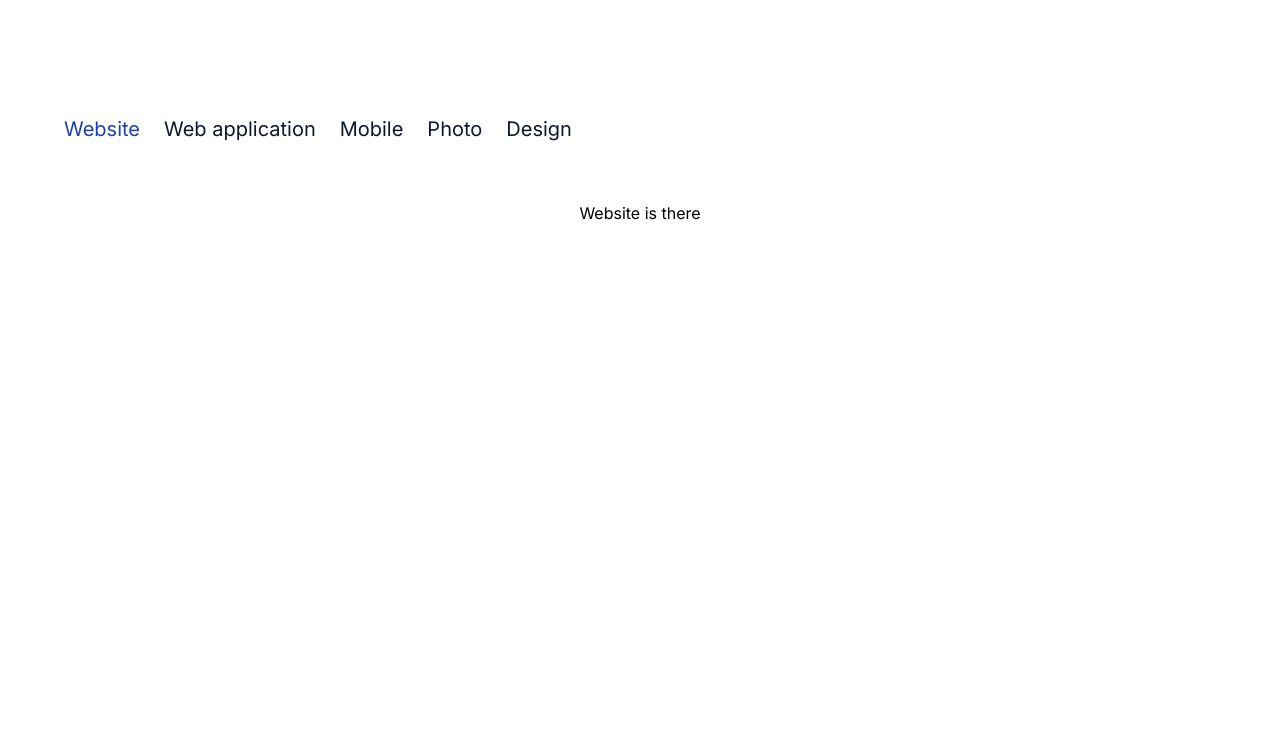
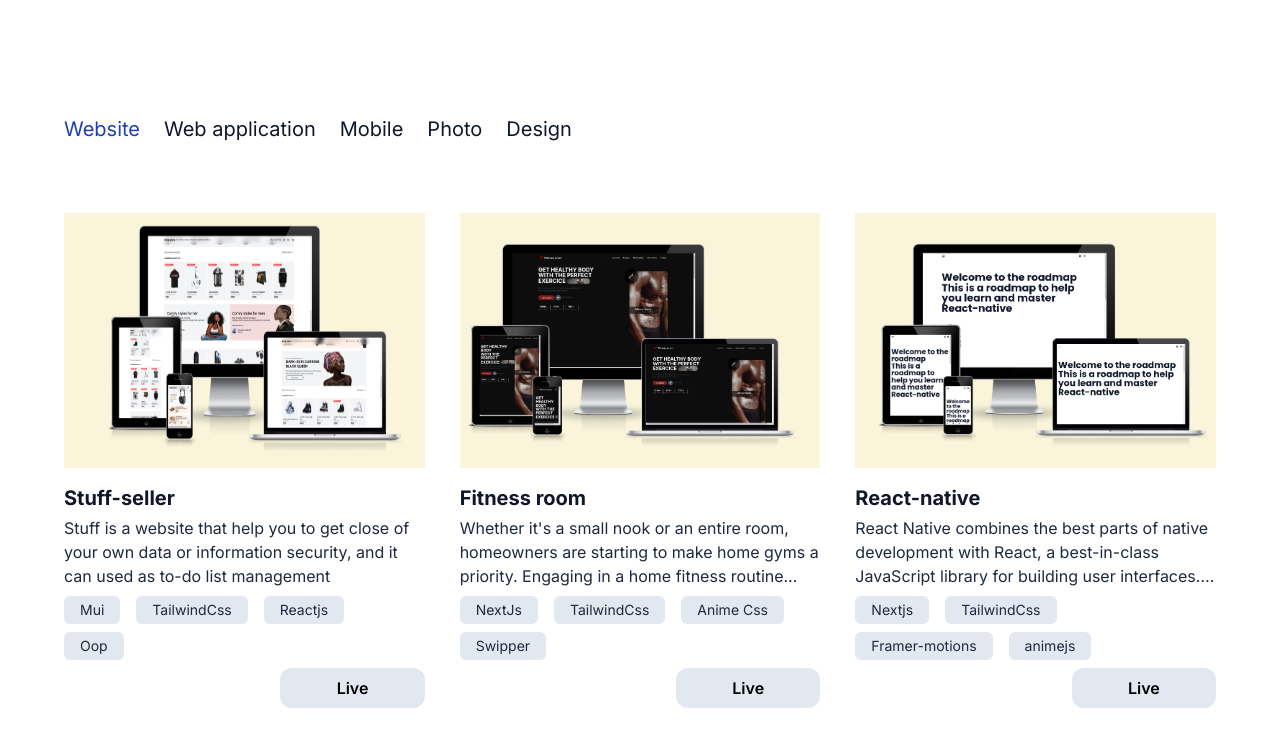
Before and after one commit to tchasinga/devservice, a Next.js app: page /website in a window 1280 px wide. Shown: the top 753 px of the page. Built offline with nearby package versions, Linux system fonts and the light colour scheme.

Commit message:
feat: Update image paths and add essicacarpetcleaning image to ProjectManager array

```diff
--- a/src/app/Components/Data/Upworks.js
+++ b/src/app/Components/Data/Upworks.js
@@ -4,7 +4,6 @@ import Fitnessroom from "../Balance/crops.png";
 import workoursmanagement from "../Balance/DesignFive.png";
 import Reactnative from "../Balance/LearningNative.png";
 import Magazineshopping from "../Balance/magazineStuff.png";
-
 import BlogsSharing from "../Balance/newScreenget.png";
 import LandEstate from "../Balance/Screenshot.png";
 import Stuffseller from "../Balance/ScreenshotStuff.png";
--- a/src/app/Components/Ui/extension.css
+++ b/src/app/Components/Ui/extension.css
@@ -39,9 +39,3 @@
   grid-template-columns: repeat(auto-fit, minmax(290px, 1fr));
   grid-gap: 5px;
 }
-
-.gridGeneralY {
-  display: grid;
-  grid-template-columns: repeat(auto-fit, minmax(250px, 1fr));
-  grid-gap: 5px;
-}
--- a/src/app/Components/extra/Website.jsx
+++ b/src/app/Components/extra/Website.jsx
@@ -1,10 +1,54 @@
-import React from 'react'
-import projectmanager from '../Data/Upworks'
+import React from "react";
+import projectmanager from "../Data/Upworks";
+import Image from "next/image";
 
 export default function Website() {
+  const techStackToArray = (techStack) => {
+    return techStack ? techStack.split(", ") : [];
+  };
+
   return (
     <div>
-      <h1>Website is there</h1>
+      <div className="gridGeneralY">
+        {projectmanager.slice(0, 5).map((item) => {
+          return (
+            <div
+              key={item.id}
+              className="flex-col flex justify-center items-center"
+            >
+              <div className="w-full h-full flex justify-center my-3">
+                <Image src={item.image} alt={item.title} className="" />
+              </div>
+              <div className="flex flex-col justify-center ">
+                <div className="my-1 flex text-xl text-slate-900 font-bold">
+                  <h1 className="">{item.title}</h1>
+                </div>
+                <div className="mb-2 flex flex-col text-slate-800">
+                  <p className="line-clamp-3">{item.details}</p>
+                </div>
+                <div className="flex flex-wrap justify-start items-start gap-2">
+                  {techStackToArray(item.techStack).map((tech, index) => (
+                    <span
+                      key={index}
+                      className="mr-2 bg-slate-200 text-slate-800 px-4 text-sm py-1 rounded-md"
+                    >
+                      {tech}
+                    </span>
+                  ))}
+                </div>
+
+                <div className="flex justify-end items-end">
+                  <div className="flex justify-center items-center cursor-pointer font-semibold hover:text-green-700 duration-700 bg-slate-200 p-2 mt-2 rounded-xl w-[40%]">
+                    <a href={item.live} className="">
+                      Live
+                    </a>
+                  </div>
+                </div>
+              </div>
+            </div>
+          );
+        })}
+      </div>
     </div>
-  )
+  );
 }
--- a/src/app/globals.css
+++ b/src/app/globals.css
@@ -94,3 +94,9 @@ html {
   transform: scaleX(1);
   transform-origin: bottom left;
 }
+
+.gridGeneralY {
+  display: grid;
+  grid-template-columns: repeat(auto-fit, minmax(350px, 1fr));
+  grid-gap: 35px;
+}
```
